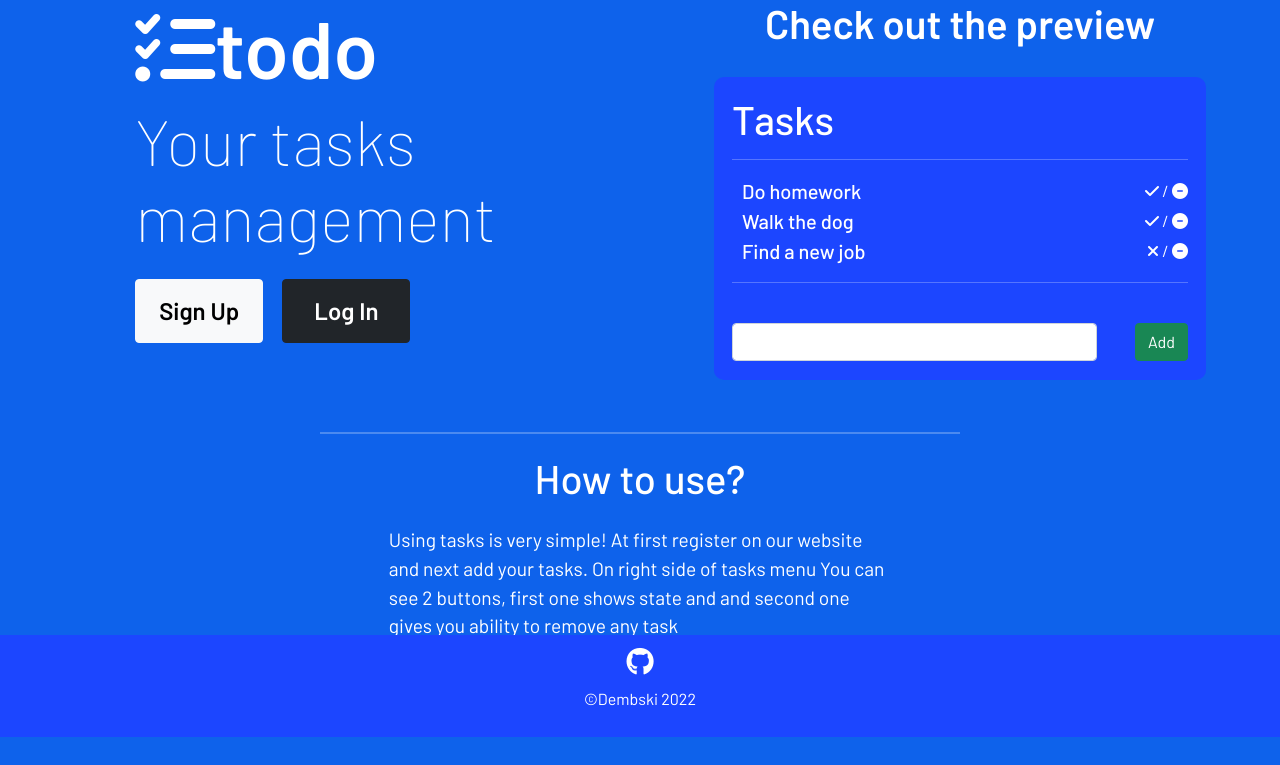
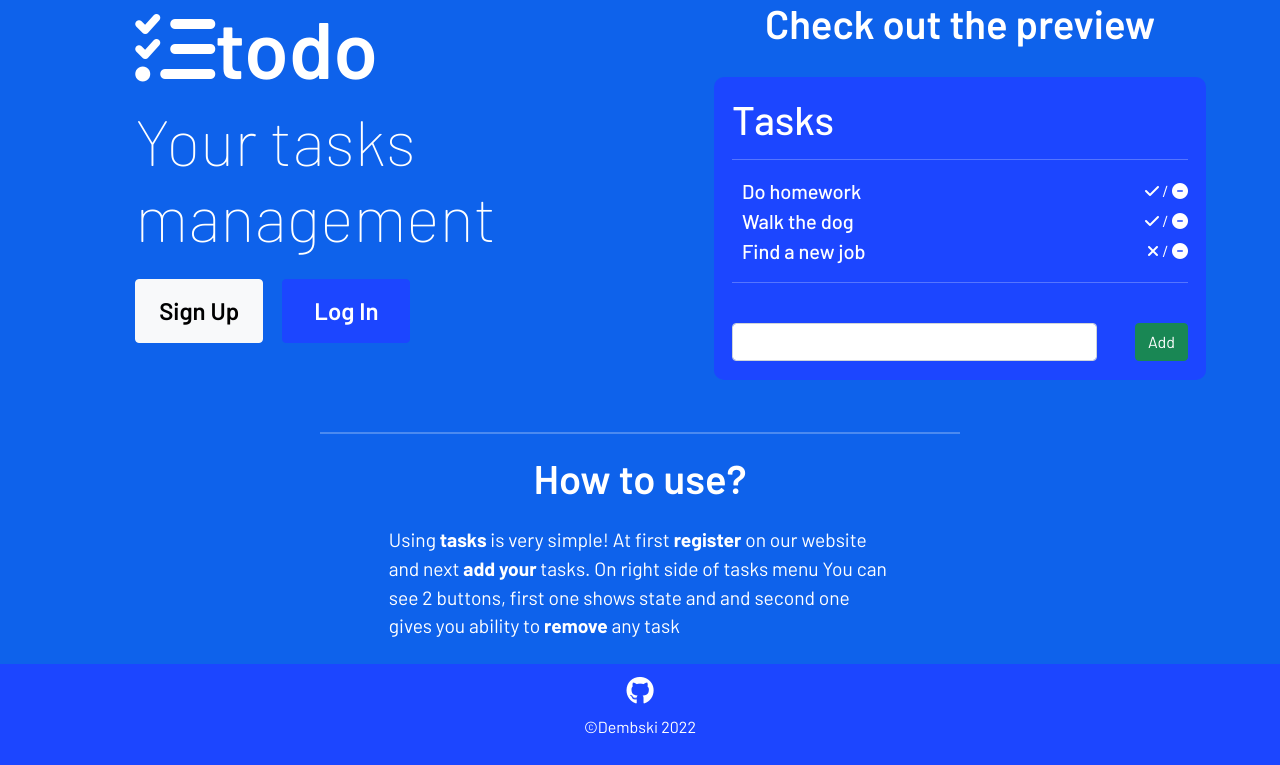
Before and after one commit to dembskii/todo, a Flask app: page / in a window 1280 px wide. Shown: the part 135-900 px from the top of the page. Before the commit the page ends 872 px from the top, so only its background shows below. Run offline with Flask 2, Linux system fonts and the light colour scheme; some libraries are stand-ins or nearby versions.

Commit message:
Homepage

```diff
--- a/main.py
+++ b/main.py
@@ -1,5 +1,3 @@
-from asyncio import Task
-from enum import unique
 from flask import Flask, flash, redirect,render_template,url_for,request
 from flask_bootstrap import Bootstrap
 from werkzeug.security  import generate_password_hash, check_password_hash
@@ -131,6 +129,7 @@
                 db.session.commit()
                 login_user(user)
                 return redirect(url_for('todo'))
+
         # Check if email is in db
         # if false
             #check if login is in db
@@ -181,8 +180,6 @@
 
         db.session.add(task)
         db.session.commit()
-        for task in current_user.tasks:
-            print(task.task)
     return redirect(url_for('todo'))
 
 # route /change state of element
--- a/static/css/styles.css
+++ b/static/css/styles.css
@@ -165,11 +165,17 @@
     font-weight: 600;
 }
 
+.btn-darker {
+    background-color: #1C46FF;
+    border-color: #1C46FF;
+    color: white;
+}
 .description-p {
     width: 40%;
     font-size: 1.2rem;
     margin: 1.5rem auto 1.5rem auto;
 }
+
 
 
 /* Mobile friendly */
@@ -221,4 +227,5 @@
     .description-p {
         width: 80%;
     }
+
 }
--- a/templates/index.html
+++ b/templates/index.html
@@ -10,7 +10,7 @@
                     <div class="homepage-buttons">
                         <!-- <a href="#"><div class="btn btn-light homepage-btn text-center"><div class="btn-text">Sign Up</div></div></a> -->
                         <a href="{{url_for('register')}}"><button class="btn btn-light homepage-btn">Sign Up</button></a>
-                        <a href="{{url_for('login')}}"><button class="btn btn-dark homepage-btn">Log In</button></a>
+                        <a href="{{url_for('login')}}"><button class="btn btn-darker homepage-btn">Log In</button></a>
 
                     </div>
                 </div>
@@ -81,8 +81,9 @@
 <hr style="width:50%; color:white;margin: 20px auto 20px auto;height: 2px;">
 <section id="description">
     <div class="container-fluid">
-        <h1 class="text-center"> How to use?</h1>
-        <p  class="justify-content description-p">Using tasks is very simple! At first register on our website and next add your tasks. On right side of tasks menu You can see 2 buttons, first one shows state and and second one gives you ability to remove any task</p>
+        <h1 class="text-center" style="font-weight: 600;"> How to use?</h1>
+        <p  class="justify-content description-p">Using <strong>tasks</strong> is very simple! At first <strong> register </strong> on our website and next <strong> add your </strong>tasks. On right side of tasks menu You can see 2 buttons, first one shows state and and second one gives you ability to <strong> remove</strong> any task</p>
+        <div style="height: 100px;"></div>
     </div>
 </section>
 
```
Also changed, not shown: 1 other file.
